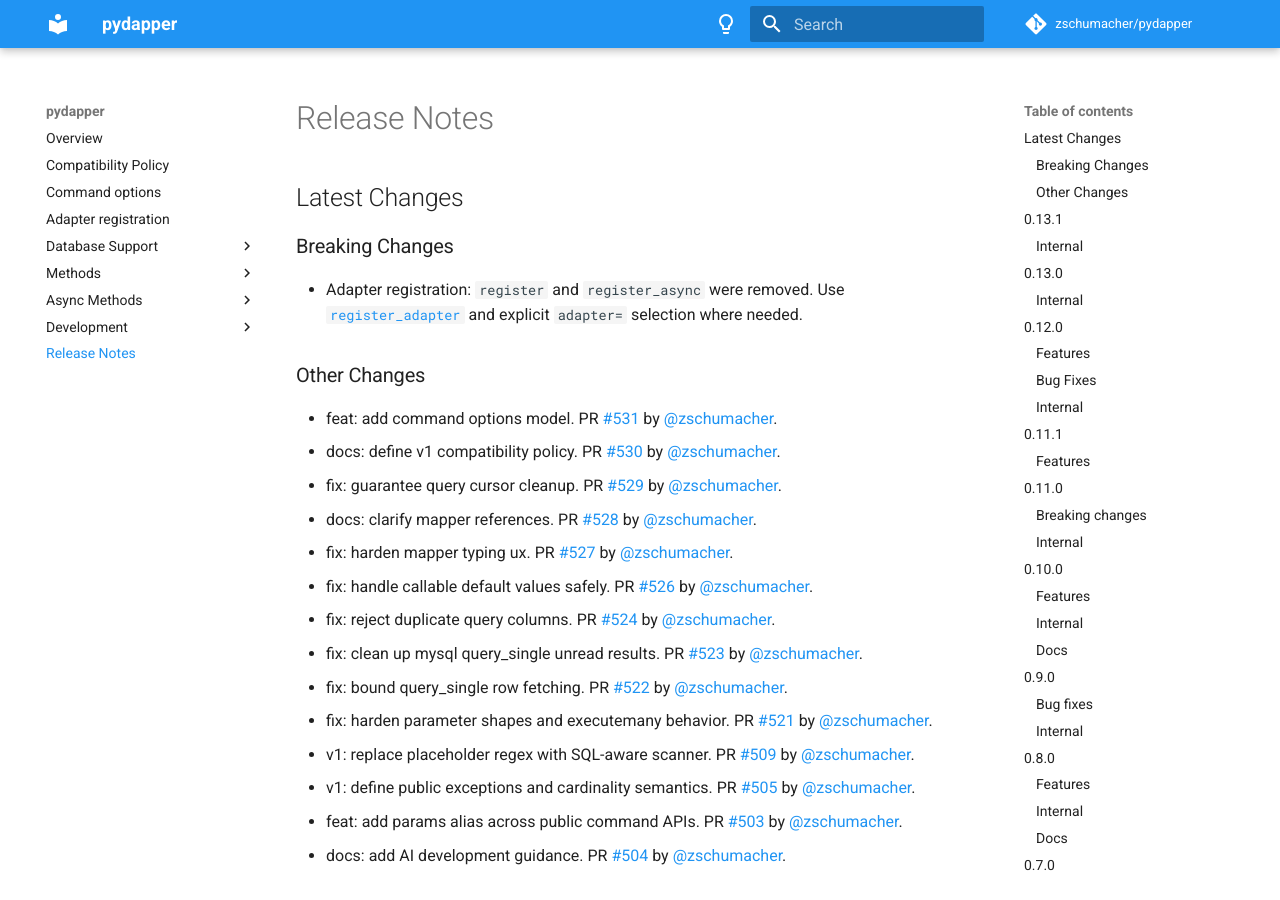
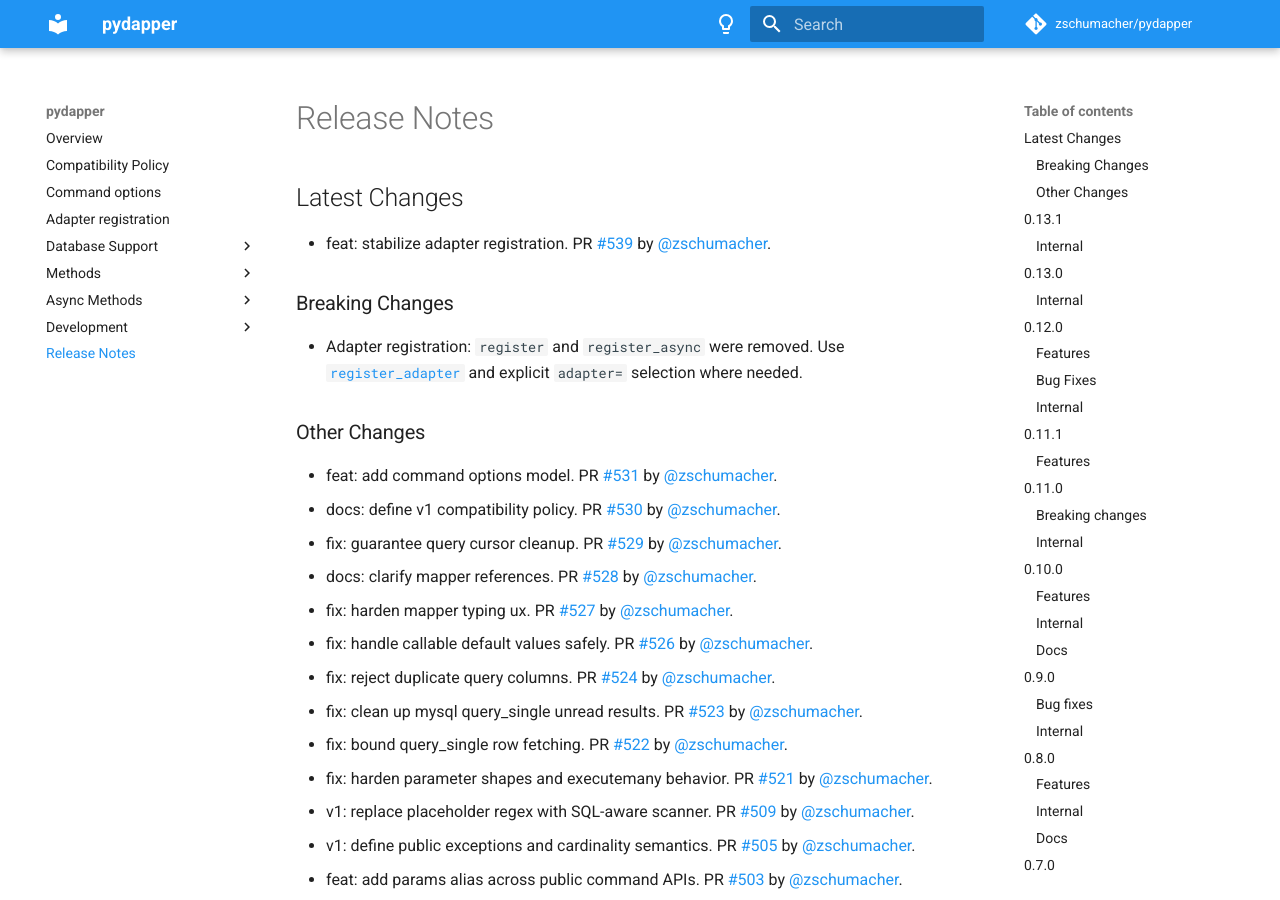
Before and after one commit to zschumacher/pydapper, an MkDocs documentation site: the page built from docs/release_notes.md, in a window 1280 px wide and 900 px high. Built offline with MkDocs 1.6.1 and Material for MkDocs 9.7.7, drawn with Linux system fonts in a browser that asks for light colours; emoji names are drawn with the system emoji font; comment, search, counter and statistics services are not loaded.

Commit message:
📝 Update release notes
[skip ci]

```diff
--- a/docs/release_notes.md
+++ b/docs/release_notes.md
@@ -1,4 +1,6 @@
 ## Latest Changes
+
+* feat: stabilize adapter registration. PR [#539](https://github.com/zschumacher/pydapper/pull/539) by [@zschumacher](https://github.com/zschumacher).
 
 ### Breaking Changes
 
```
